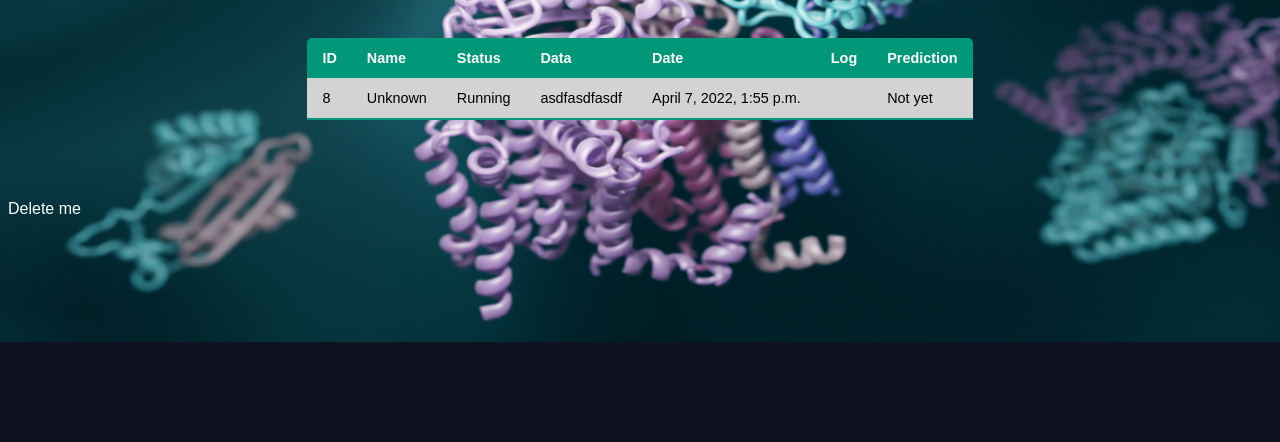
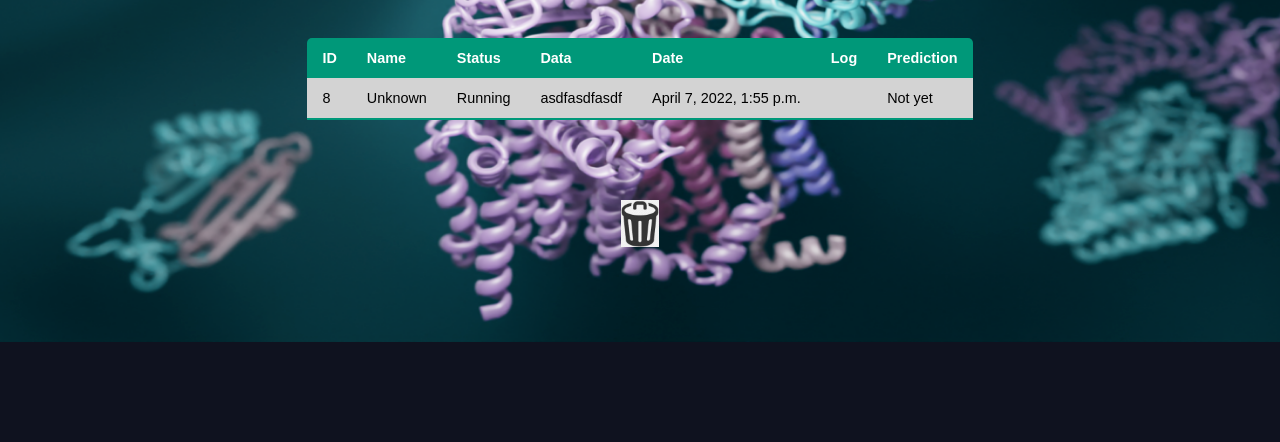
Before and after one commit to adirb151/rom_deshe, a Django app: a page that uses djangonautic/queries/templates/queries/query_detail.html in a window 1280 px wide. Shown: the part 358-800 px from the top of the page. Run offline with Django 4.2, Linux system fonts and the light colour scheme; data comes from the database, SQL or seed files in the repository; both versions use the stored data as it was after the commit.

Commit message:
added things

```diff
--- a/djangonautic/assets/styles.css
+++ b/djangonautic/assets/styles.css
@@ -159,3 +159,10 @@ button{
     text-align: center;
     color: #009879;
 }
+
+.trash-can{
+    position: absolute;
+    top: 10px;
+    left: 10px;
+    border-radius: 50%;
+}
--- a/djangonautic/queries/models.py
+++ b/djangonautic/queries/models.py
@@ -1,9 +1,9 @@
 from django.db import models
-from datetime import datetime
+from datetime import datetime, timedelta
 
 
 def expire():
-    return datetime.now() + datetime.timedelta(days=3)
+    return datetime.now() + timedelta(days=3)
 
 def current_date():
     return datetime.datetime.now()
@@ -18,7 +18,7 @@ class Query(models.Model):
     status = models.CharField(default="Running", max_length=10)
     date = models.DateTimeField(default=datetime.now)
     expiration_date = models.DateTimeField(default=expire)
-    log = models.TextField(max_length=200, default="")
+    log = models.TextField(max_length=200, default="", blank=True)
     prediction = models.CharField(default="Not yet", max_length=20000)
 
 
--- a/djangonautic/queries/templates/queries/query_detail.html
+++ b/djangonautic/queries/templates/queries/query_detail.html
@@ -27,5 +27,5 @@
             </tr>
         </tbody>
     </table>
-    <a href="{% url 'queries:list' %}">Delete me</a>
+    <a href="{% url 'queries:delete' slug=query.slug %}" onclick="alert('Query deleted - redirecting to query list')"><img src="{% static 'trash.JPG' %}" style="display:block; margin-left: auto; margin-right: auto;" width="3%" height="3%"/></a>
 {% endblock %}
--- a/djangonautic/queries/urls.py
+++ b/djangonautic/queries/urls.py
@@ -6,5 +6,5 @@ app_name = 'queries'
 urlpatterns = [
     re_path(r'^$', views.query_list, name='list'),
     re_path(r'^(?P<slug>[\w-]+)/$', views.query_detail, name='detail'),
-    re_path(r'^delete_event/<query_id>$', views.delete_query, name='delete-query')
+    re_path(r'^delete_event/(?P<slug>[\w-]+)/$', views.delete_query, name='delete')
 ]
--- a/djangonautic/queries/views.py
+++ b/djangonautic/queries/views.py
@@ -12,7 +12,8 @@ def query_detail(request, slug):
     query = Query.objects.get(slug=slug)
     return render(request, r'queries/query_detail.html', {'query': query})
 
-def delete_query(request, query_id):
-    q = Query.objects.get(id=query_id)
+def delete_query(request, slug):
+    q = Query.objects.get(slug=slug)
     q.delete()
-    return redirect('list')
+    queries = Query.objects.all().order_by('date')
+    return render(request, r'queries/query_list.html', {'queries': queries, 'curr_date': datetime.now()})
```
Also changed, not shown: djangonautic/assets/trash.JPG (added), djangonautic/db.sqlite3, djangonautic/queries/migrations/0006_alter_query_log.py (added).
